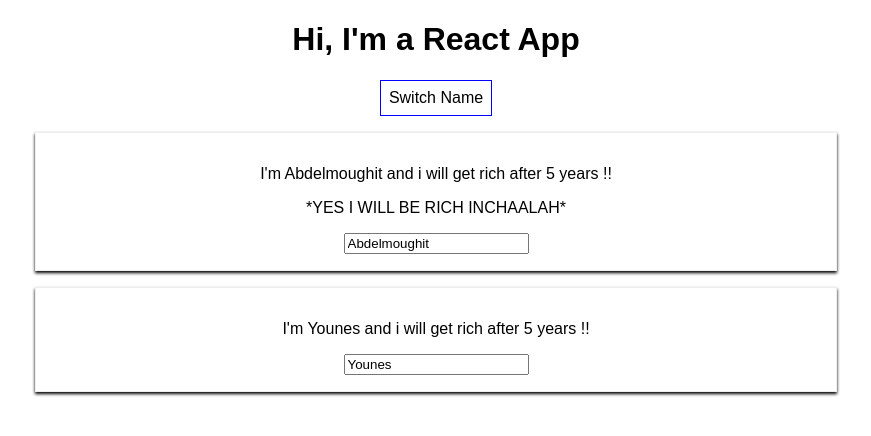
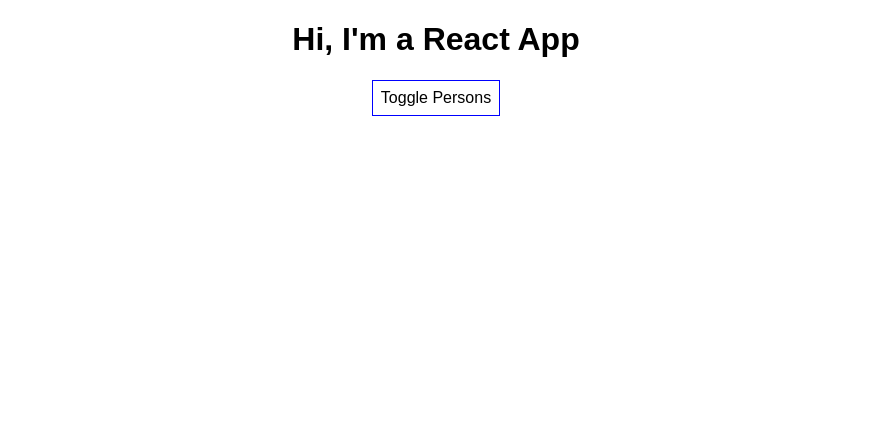
Before and after one commit to abrab93/react-formation, a React (Create React App) app: page / in a window 1280 px wide. Shown: the top 436 px of the page, without its empty margins (204-1075 px from the left). Built offline with nearby package versions, Linux system fonts and the light colour scheme.

Commit message:
3 commit

```diff
--- a/src/App.js
+++ b/src/App.js
@@ -8,7 +8,8 @@
   persons : [
     {name: "Abdelmoughit", years: 5},
     {name: "Younes", years: 5}
-  ]
+  ],
+  showPersons: false
 }
 
 switchNameHandler = (newName) =>{
@@ -32,6 +33,10 @@
 
 }
 
+togglePersonsHandler = ()=>{
+    this.setState({showPersons: !this.state.showPersons});
+}
+
   render() {
     const style = {
       backgroundColor: 'white',
@@ -40,22 +45,33 @@
       padding: '8px',
       cursor: 'pointer'
     }
+
+    let persons = null;
+
+    if(this.state.showPersons){
+        persons = (
+            <div>
+                <Person
+                    click={this.switchNameHandler.bind(this,'Abdo Ra')}
+                    name={this.state.persons[0].name}
+                    years={this.state.persons[0].years} >
+                    *YES I WILL BE RICH INCHAALAH*
+                </Person>
+                <Person
+                    changed={this.changeNameHandler}
+                    name={this.state.persons[1].name}
+                    years={this.state.persons[1].years} />
+            </div>
+        );
+    }
+
    return (
       <div className="App">
         <h1>Hi, I'm a React App</h1>
         <button
           style={style}
-          onClick={() => this.switchNameHandler('Abdelmoughit Rabia')}>Switch Name</button>
-        <Person
-          click={this.switchNameHandler.bind(this,'Abdo Ra')}
-          name={this.state.persons[0].name}
-          years={this.state.persons[0].years} >
-            *YES I WILL BE RICH INCHAALAH*
-        </Person>
-        <Person
-          changed={this.changeNameHandler}
-          name={this.state.persons[1].name}
-          years={this.state.persons[1].years} />
+          onClick={this.togglePersonsHandler}>Toggle Persons</button>
+        {persons}
       </div>
     );
     /* return React.createElement("div",{className:"App"},
```
Also changed, not shown: 1 other file (tests, documents, lock files or other folders).
